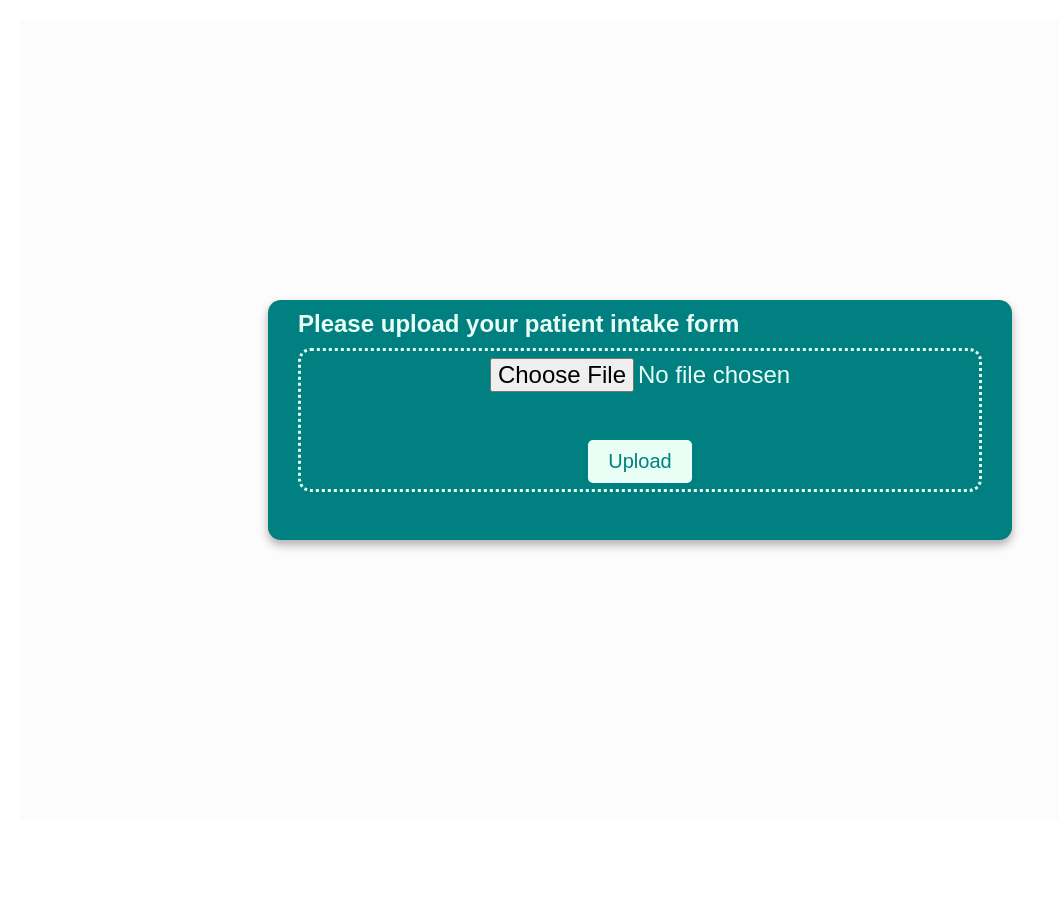
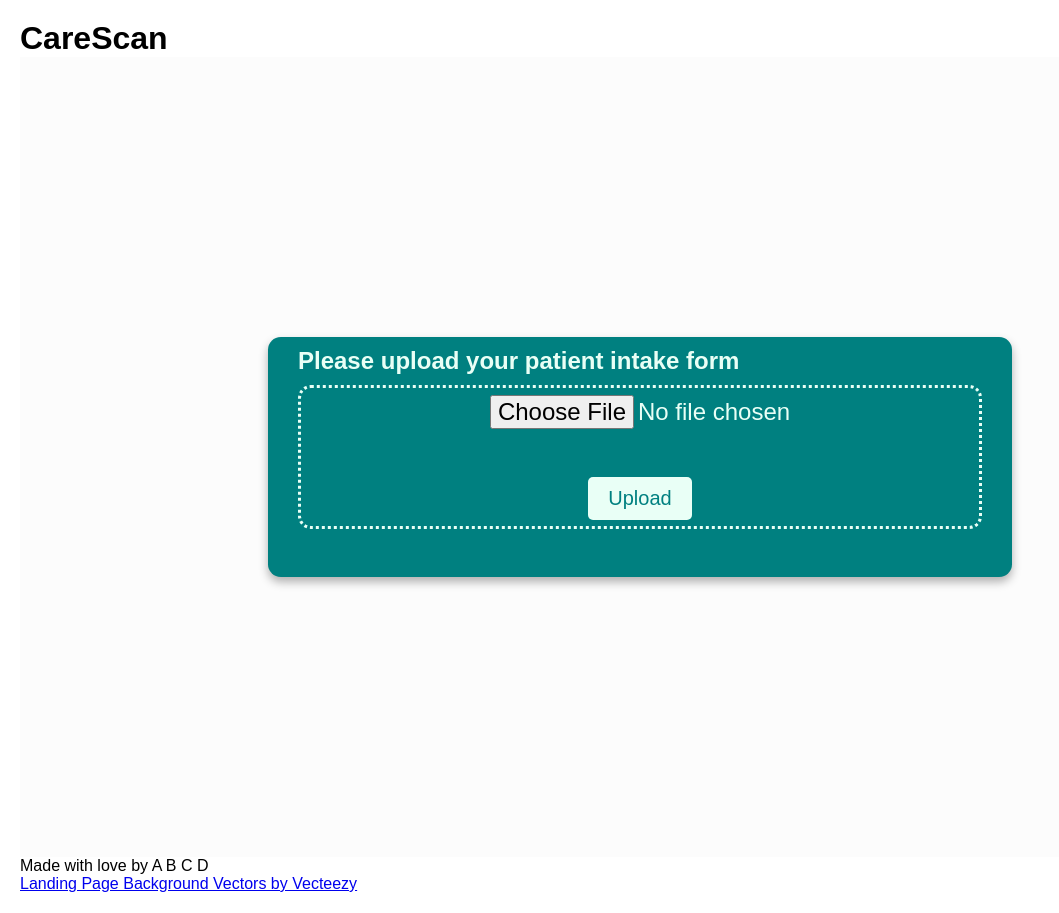
Before and after one commit to Care-Scan/server-backend, a website: page public/index.html in a window 1280 px wide. Shown: the whole page, without its empty margins (0-1059 px from the left). Before the commit the page ends 840 px from the top, so only its background shows below. Drawn offline with Linux system fonts and the light colour scheme.

Commit message:
add header and footer

```diff
--- a/public/index.html
+++ b/public/index.html
@@ -1,23 +1,32 @@
 <!DOCTYPE html>
 <html lang="en">
+
 <head>
     <meta charset="UTF-8">
     <meta name="viewport" content="width=device-width, initial-scale=1.0">
     <title>Care Scan</title>
     <link href="style.css" rel="stylesheet">
 </head>
+<!-- <header style="height: 75px; background-color: aqua; text-align: center; color: #000; align-items: center;">Scan Care</header> -->
+
 <body>
+    <h1>CareScan</h1>
     <div class="container">
         <div class="card">
             <h2>Please upload your patient intake form</h2>
             <div class="dropbox">
                 <form action="/api/upload" enctype="multipart/form-data" method="post">
                     <!-- <div><input type="file" name="upload" id="upload" class="custom-file-input"/></div> -->
-                    <input type="file" name="upload" id="upload" class="selectfile" required/>
-                    <input type="submit" value="Upload" class="uploadbtn"/>
+                    <input type="file" name="upload" id="upload" class="selectfile" required />
+                    <input type="submit" value="Upload" class="uploadbtn" />
                 </form>
             </div>
         </div>
     </div>
 </body>
+<footer>
+    <div>Made with love by A B C D</div>
+    <a href="https://www.vecteezy.com/free-vector/landing-page-background">Landing Page Background Vectors by Vecteezy</a>
+</footer>
+
 </html>
```
